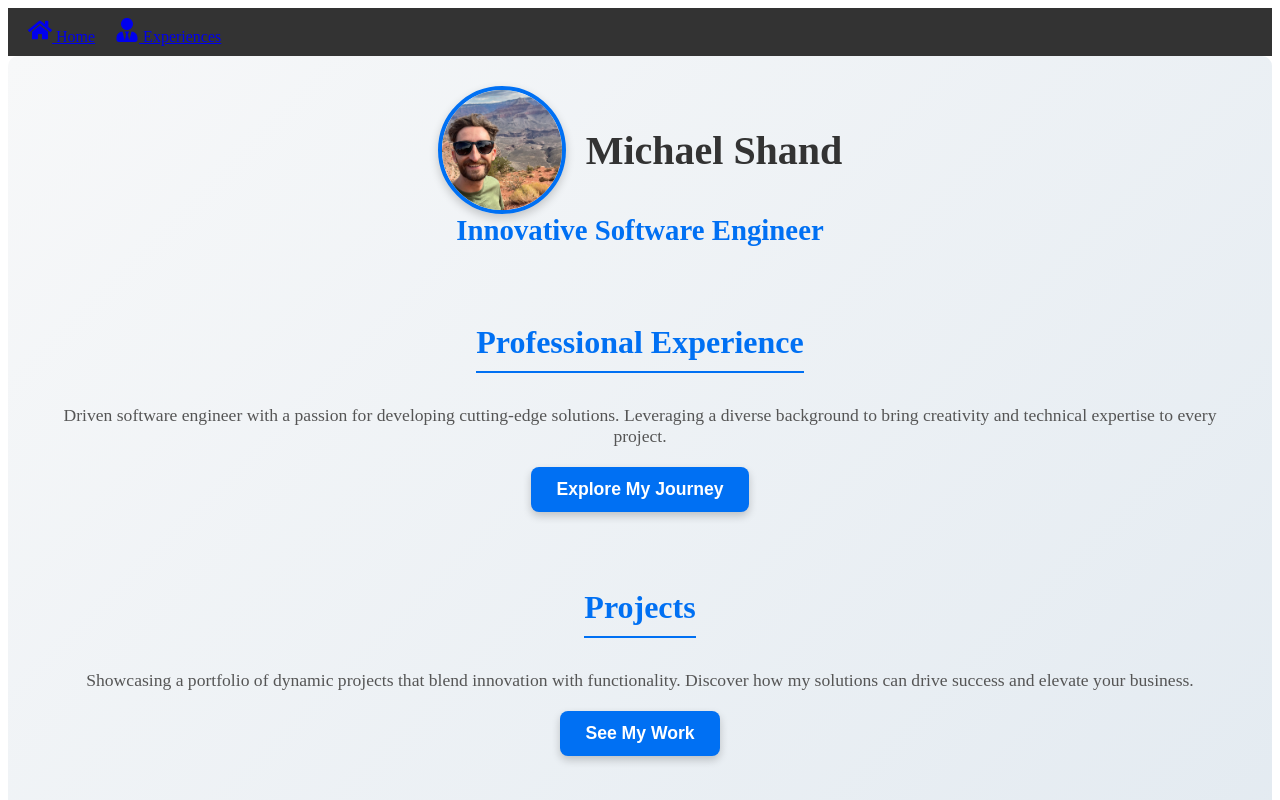
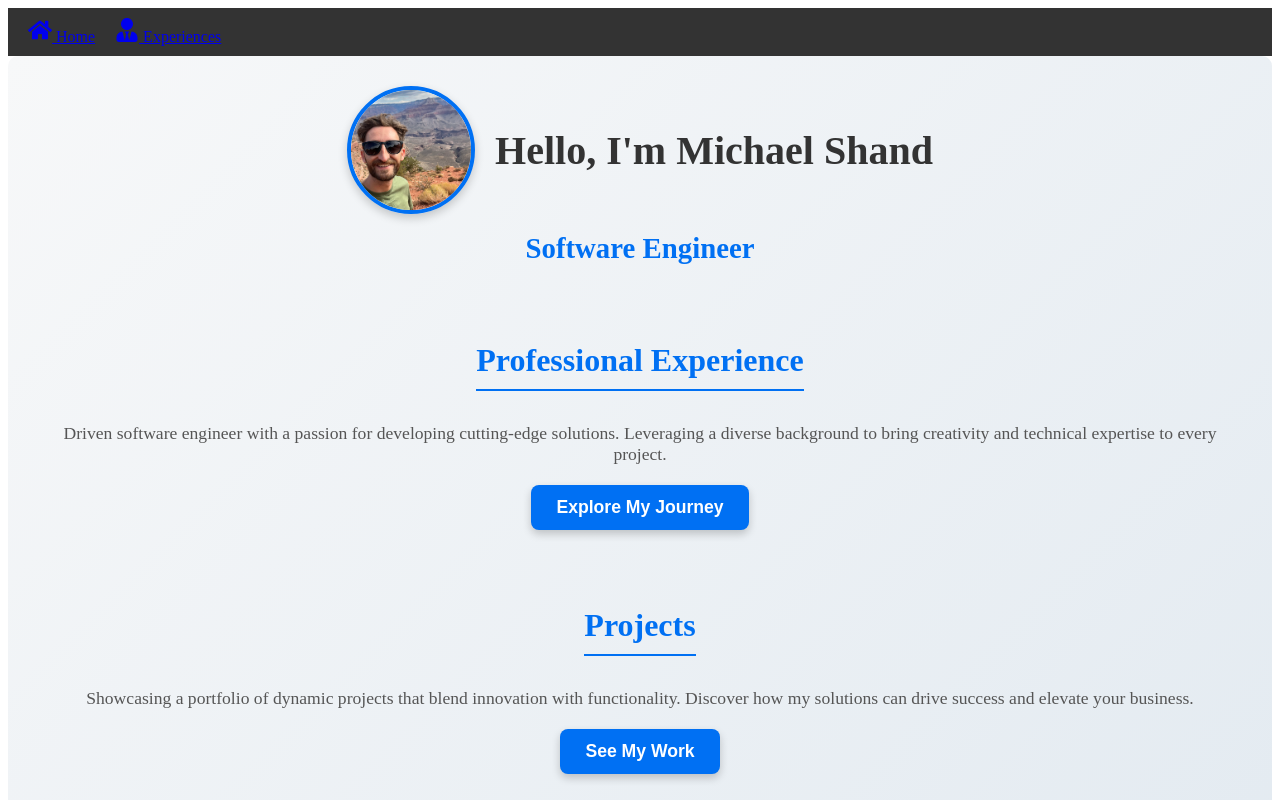
Before and after one commit to shandie231/HarnessRacing, a React app: page / in a window 1280 px wide. Shown: the top 800 px of the page. Built offline with nearby package versions, Linux system fonts and the light colour scheme.

Commit message:
changed title on homepage, i still dont like it

```diff
--- a/client/components/HomePage.jsx
+++ b/client/components/HomePage.jsx
@@ -33,9 +33,10 @@ const HomePage = () => {
       <header className="header">
         <div className="profile">
           <img src={profileImg} alt="Michael Shand" className="profile-photo" />
-          <h1 className="name">Michael Shand</h1>
+          <h1 className="name">Hello, I'm Michael Shand</h1>
         </div>
-        <h2 className="title">Innovative Software Engineer</h2>
+        <br></br>
+        <h2 className="title">Software Engineer</h2>
       </header>
       <section className="brief-experience section">
         <h2 className="section-title">Professional Experience</h2>
```
